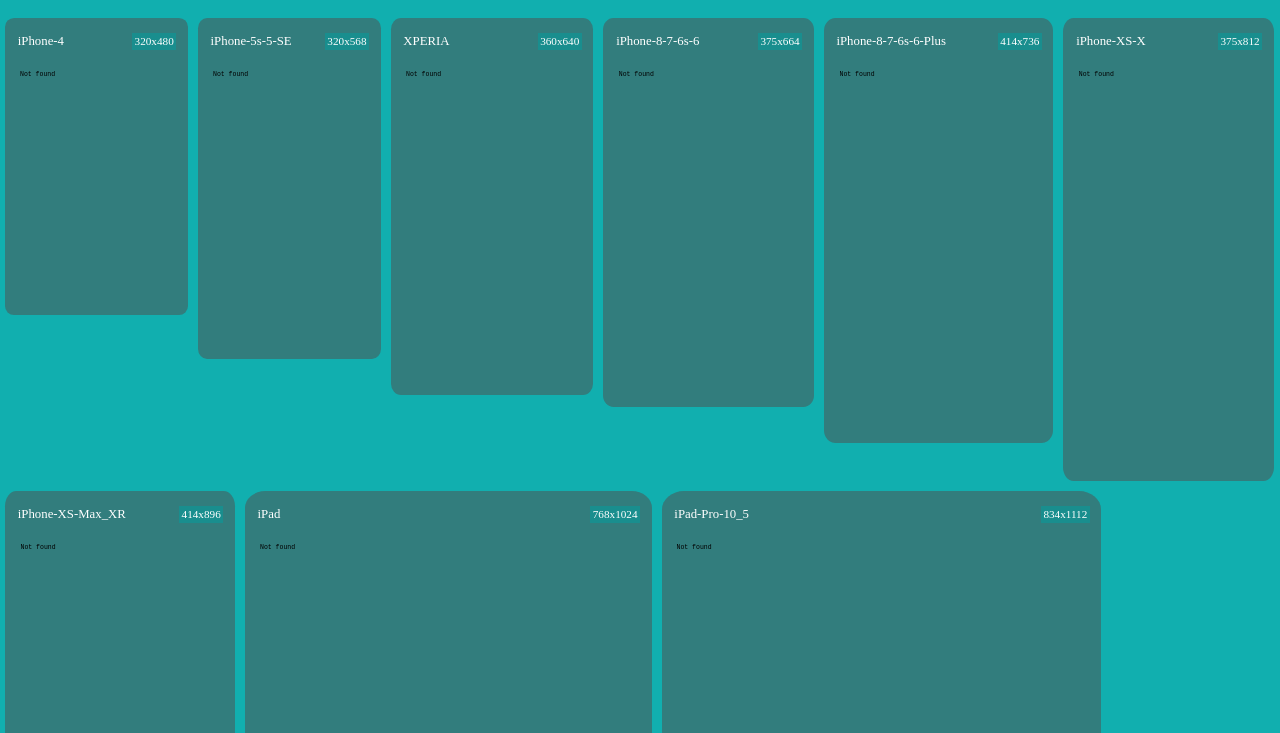
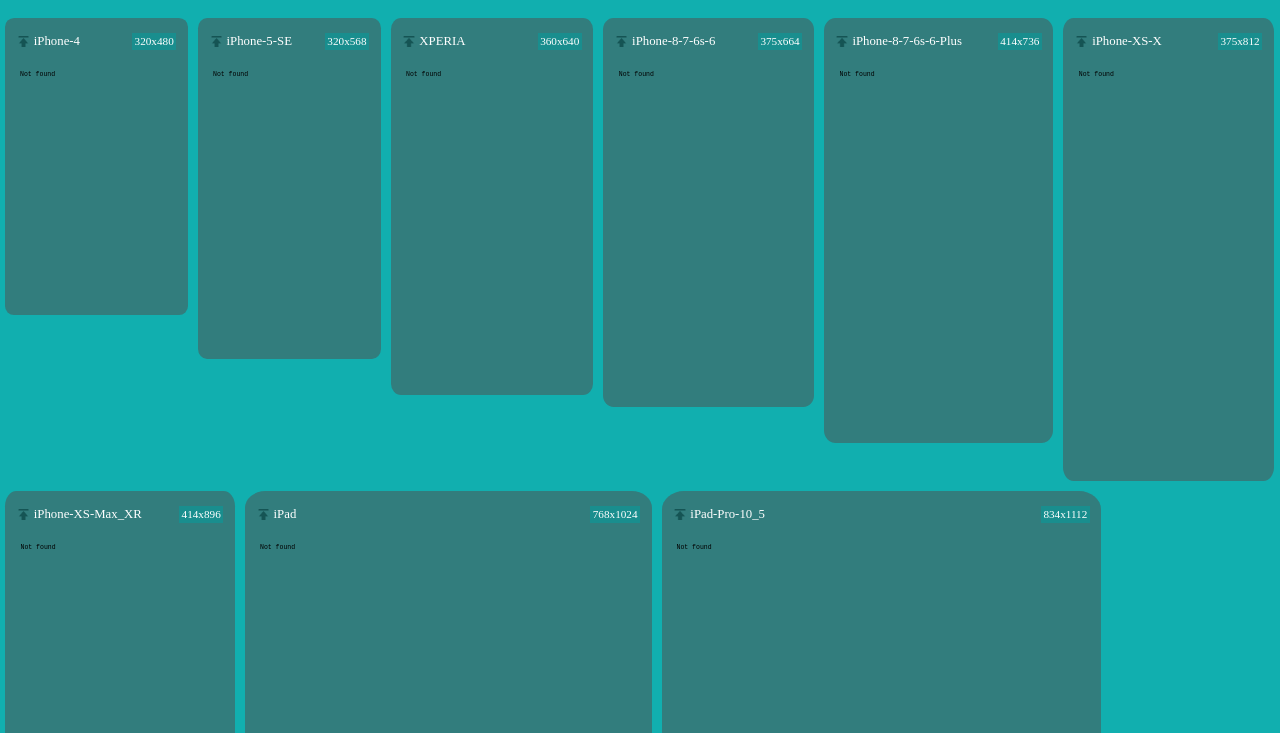
Before and after one commit to hktysk/resv, a website: page assets/index.pug in a window 1280 px wide. Shown: the part 67-800 px from the top of the page. Drawn offline with nearby package versions, Linux system fonts and the light colour scheme; files that its build step writes are made by us from their sources.

Commit message:
feat: an icon to display the original size was placed

```diff
--- a/assets/css/style.sass
+++ b/assets/css/style.sass
@@ -1,7 +1,7 @@
 /*
   when vertical => device: (width, height)
   "_" equal "." or "/"
-$devices: ("iPhone-4": (320px, 480px), "iPhone-5s-5-SE": (320px, 568px), "XPERIA": (360px, 640px), "iPhone-8-7-6s-6": (375px, 664px), "iPhone-8-7-6s-6-Plus": (414px, 736px), "iPhone-XS-X": (375px, 812px), "iPhone-XS-Max_XR": (414px, 896px), "iPad": (768px, 1024px), "iPad-Pro-10_5": (834px, 1112px), "iPad-Pro-11": (834px, 1194px), "iPad-Pro-12_9": (1024px, 1366px))
+$devices: ("iPhone-4": (320px, 480px), "iPhone-5-SE": (320px, 568px), "XPERIA": (360px, 640px), "iPhone-8-7-6s-6": (375px, 664px), "iPhone-8-7-6s-6-Plus": (414px, 736px), "iPhone-XS-X": (375px, 812px), "iPhone-XS-Max_XR": (414px, 896px), "iPad": (768px, 1024px), "iPad-Pro-10_5": (834px, 1112px), "iPad-Pro-11": (834px, 1194px), "iPad-Pro-12_9": (1024px, 1366px))
 $pc: ((1024px, 768px), (1280px, 1024px), (1366px, 768px), (1440px, 900px), (1440px, 1080px), (1536px, 864px), (1600px, 900px), (1920px, 1080px), (1920px, 1200px), (1920px, 1280px), (2048px, 1080px), (2160px, 1440px), (2560px, 1440px), (2736px, 1824px), (4096px, 2160px))
 
 body
@@ -100,6 +100,10 @@
       display: flex
       align-items: center
 
+      #original-size-icon
+        width: 0.7rem
+        margin-right: 0.3rem
+
       .size
         position: absolute
         right: .4vw
--- a/assets/index.pug
+++ b/assets/index.pug
@@ -1,7 +1,7 @@
 -
   var devices = {
     "iPhone-4": [320, 480],
-    "iPhone-5s-5-SE": [320, 568],
+    "iPhone-5-SE": [320, 568],
     "XPERIA": [360, 640],
     "iPhone-8-7-6s-6": [375, 664],
     "iPhone-8-7-6s-6-Plus": [414, 736],
@@ -50,6 +50,7 @@
       each val, name in devices
         .item
           .frame-header
+            img#original-size-icon(src="img/original-size-icon.png")
             .name #{ name }
             .size.vertical #{ val[0]}x#{ val[1]}
             .size.horizontal #{ val[1]}x#{ val[0]}
```
Also changed, not shown: assets/css/style.css, assets/img/original-size-icon.png (added), assets/index.html.
